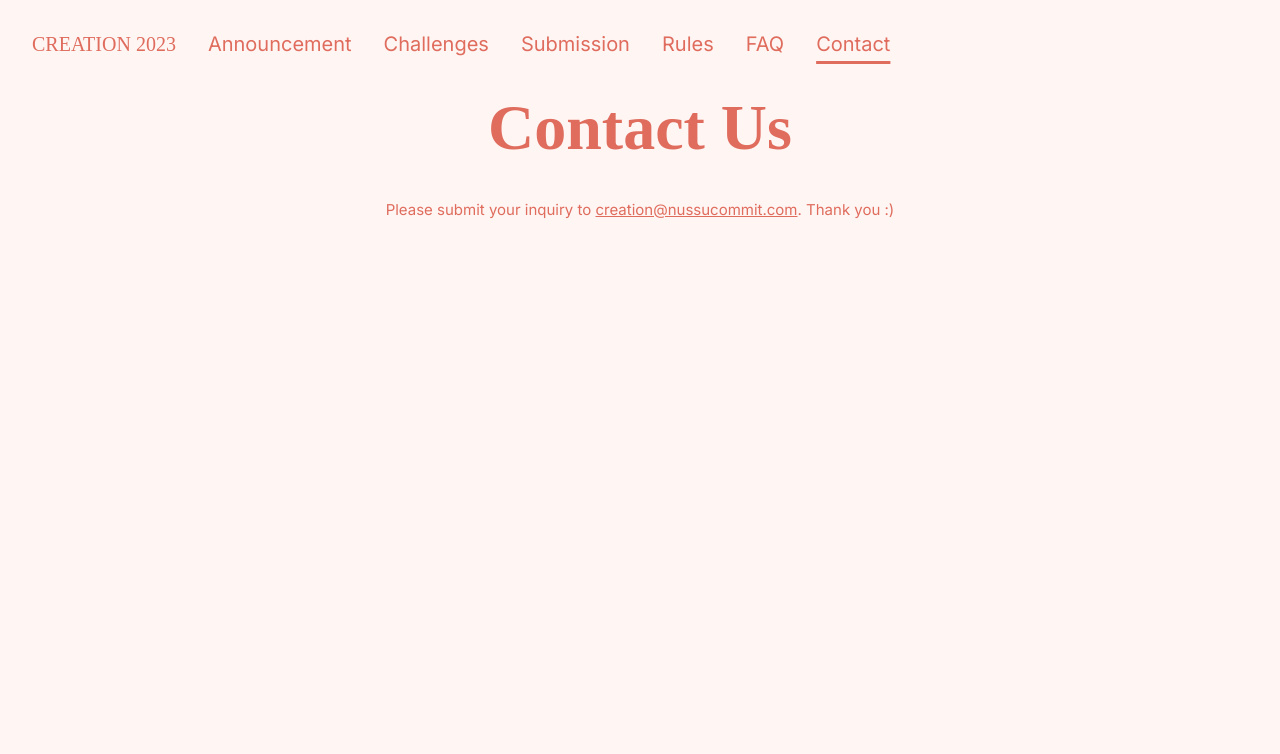
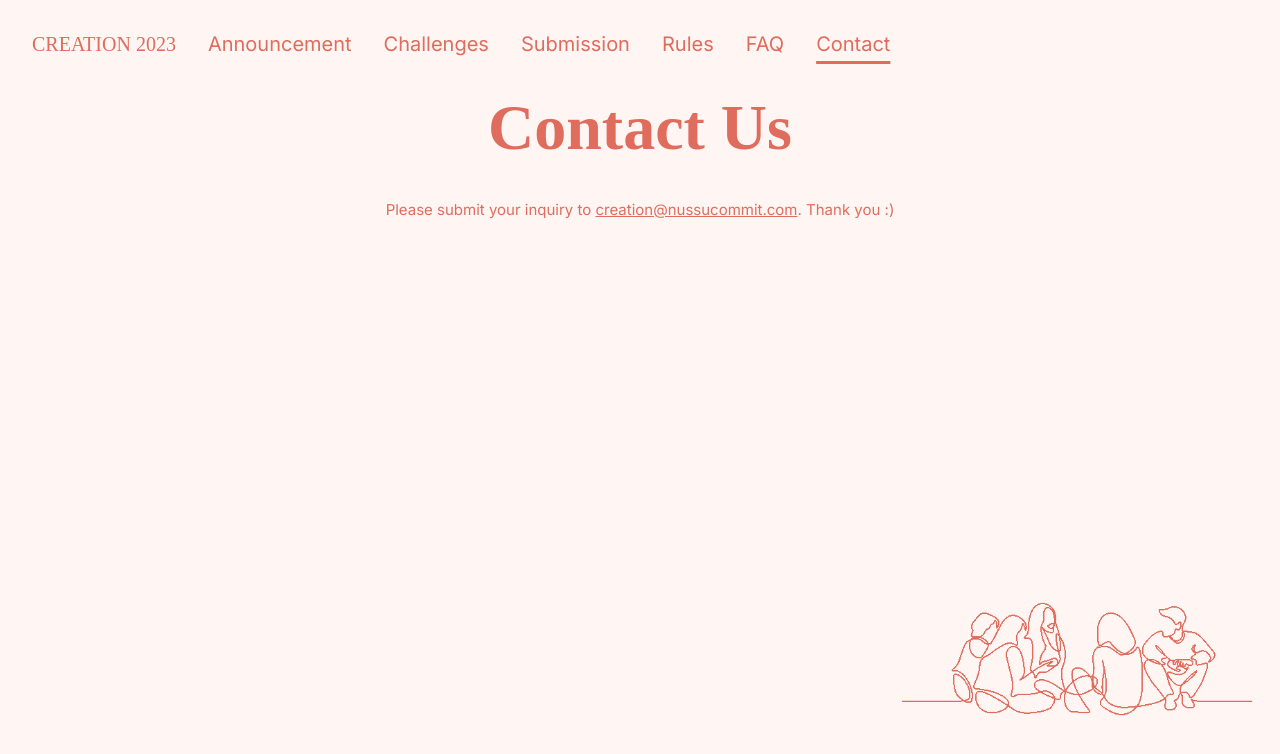
Before and after one commit to nussucommit/creation2023, a Next.js app: page /contacts in a window 1280 px wide. Shown: the top 754 px of the page. Built offline with nearby package versions, Linux system fonts and the light colour scheme; a web font is replaced by a local one.

Commit message:
Complete FAQ page (#8)
Co-authored-by: Desmond To Cie Hong <desmond0429@Desmonds-MacBook-Pro-2.local>

```diff
--- a/pages/contacts/index.jsx
+++ b/pages/contacts/index.jsx
@@ -1,10 +1,11 @@
 import PageContainer from '../../components/layout/PageContainer';
+import styles from '../../styles/ContactPage.module.scss';
 
 function ContactPage() {
   return (
     <PageContainer
       sectionContents={[
-        <>
+        <div className={styles['contact-item']}>
           <h1>Contact Us</h1>
           <p>
             Please submit your inquiry to
@@ -15,9 +16,17 @@ function ContactPage() {
             >
               creation@nussucommit.com
             </a>
-            . Thank you :)
+            .
+            {' '}
+            <br />
+            Thank you :)
           </p>
-        </>,
+          <img
+            id={styles['contact-decoration']}
+            src="/decorations/friends_orange.png"
+            alt="orange friends"
+          />
+        </div>,
       ]}
     />
   );
--- /dev/null
+++ b/styles/ContactPage.module.scss
@@ -0,0 +1,36 @@
+@import './variables.scss';
+
+.contact-item {
+  flex: 1;
+  width: 100%;
+  display: flex;
+  flex-direction: column;
+  justify-content: flex-start;
+  align-items: center;
+}
+
+.contact-item > p {
+  flex-grow: 1;
+  text-align: center;
+}
+
+#contact-decoration {
+  width: 80%;
+}
+
+@media only screen and (min-width: $sm) {
+  #contact-decoration {
+    width: 50%;
+  }
+
+  .contact-item > p > br {
+    display: none;
+  }
+}
+
+@media only screen and (min-width: $md) {
+  #contact-decoration {
+    width: 30%;
+    align-self: flex-end;
+  }
+}
```
